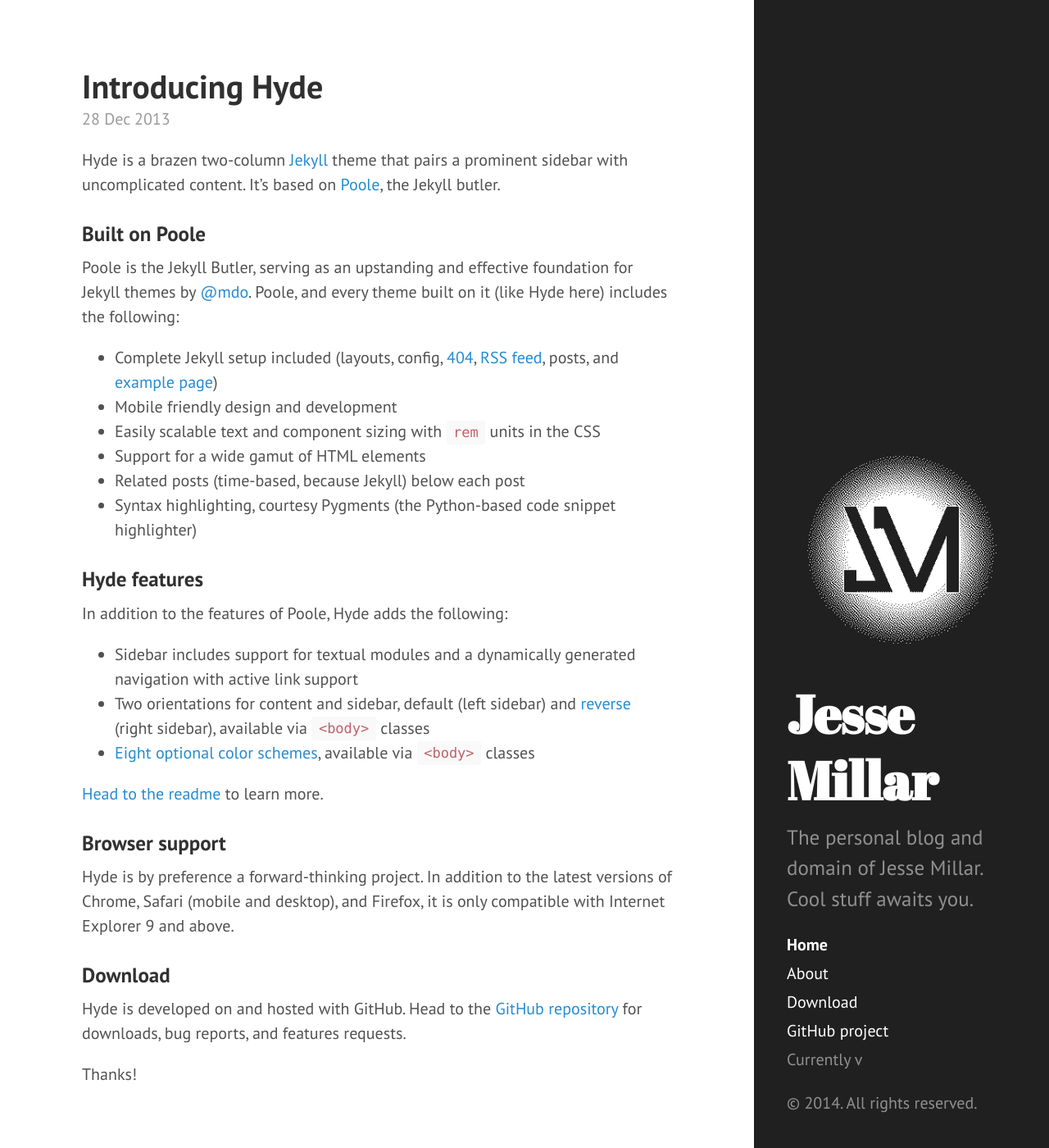
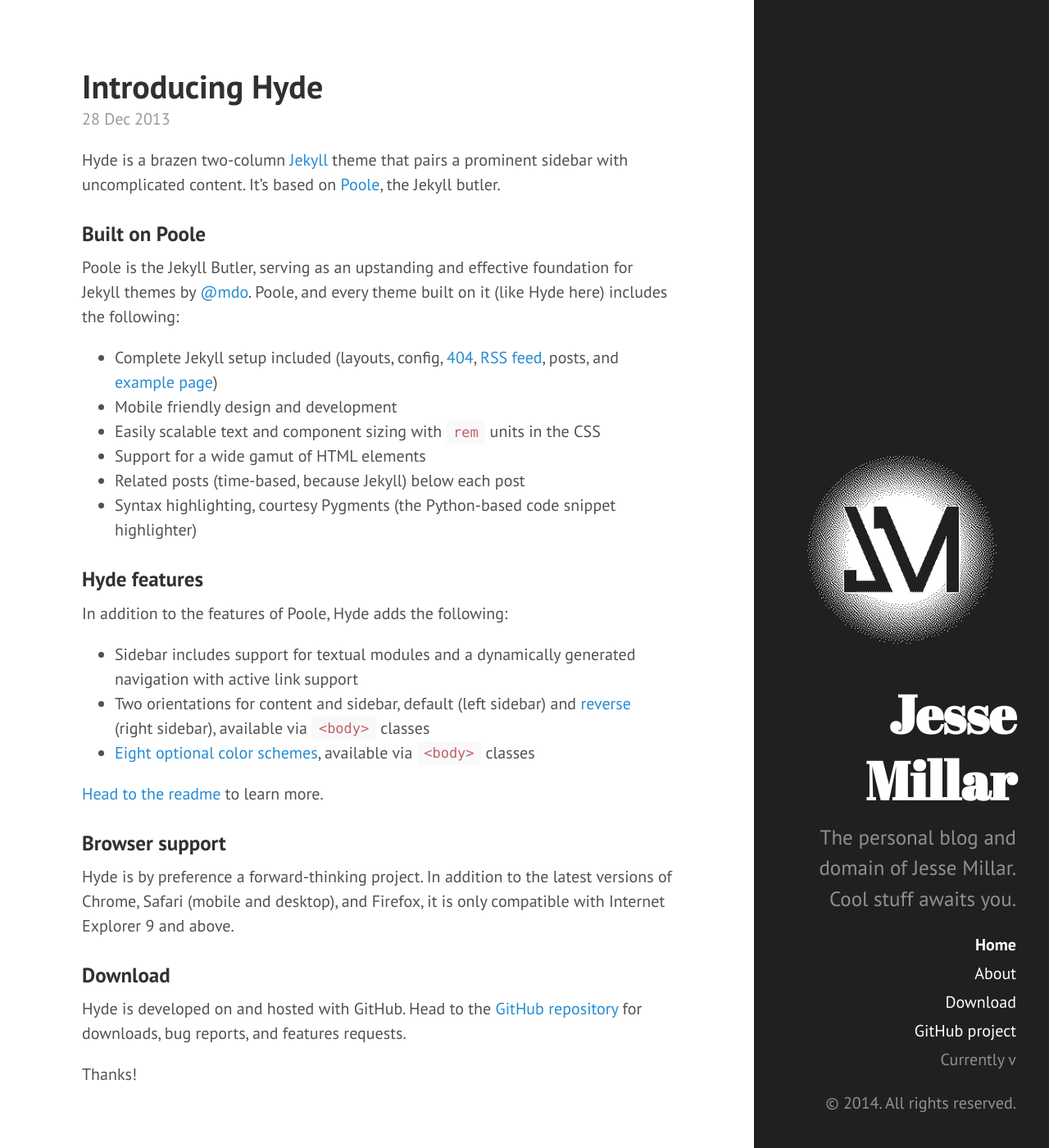
Before and after one commit to jessemillar/jessemillar.github.io, a Jekyll site: the page built from index.html, in a window 1280 px wide and 1400 px high. Shown: the whole window at 82% size. Built offline with Jekyll 4.4.1, drawn with Linux system fonts in a browser that asks for light colours; Markdown is read by kramdown in place of the engine named in the settings; the list of posts is cut into pages by our own code.

Commit message:
Right-aligning the sidebar

```diff
--- a/404.html
+++ b/404.html
@@ -6,5 +6,5 @@
 
 <div class="page">
   <h1 class="page-title">404: Page not found</h1>
-  <p class="lead">Sorry, we've misplaced that URL or it's pointing to something that doesn't exist. <a href="{{ site.baseurl }}">Head back home</a> to try finding it again.</p>
+  <p class="lead">This page has suffered a terrible death at the hands of Red Skull.  Darn.  <a href="{{ site.baseurl }}">Best head home, boys.</a></p>
 </div>
--- a/public/css/hyde.css
+++ b/public/css/hyde.css
@@ -66,7 +66,7 @@
     left: 0;
     bottom: 0;
     width: 18rem;
-    text-align: left;
+    text-align: right;
   }
 }
 
```
